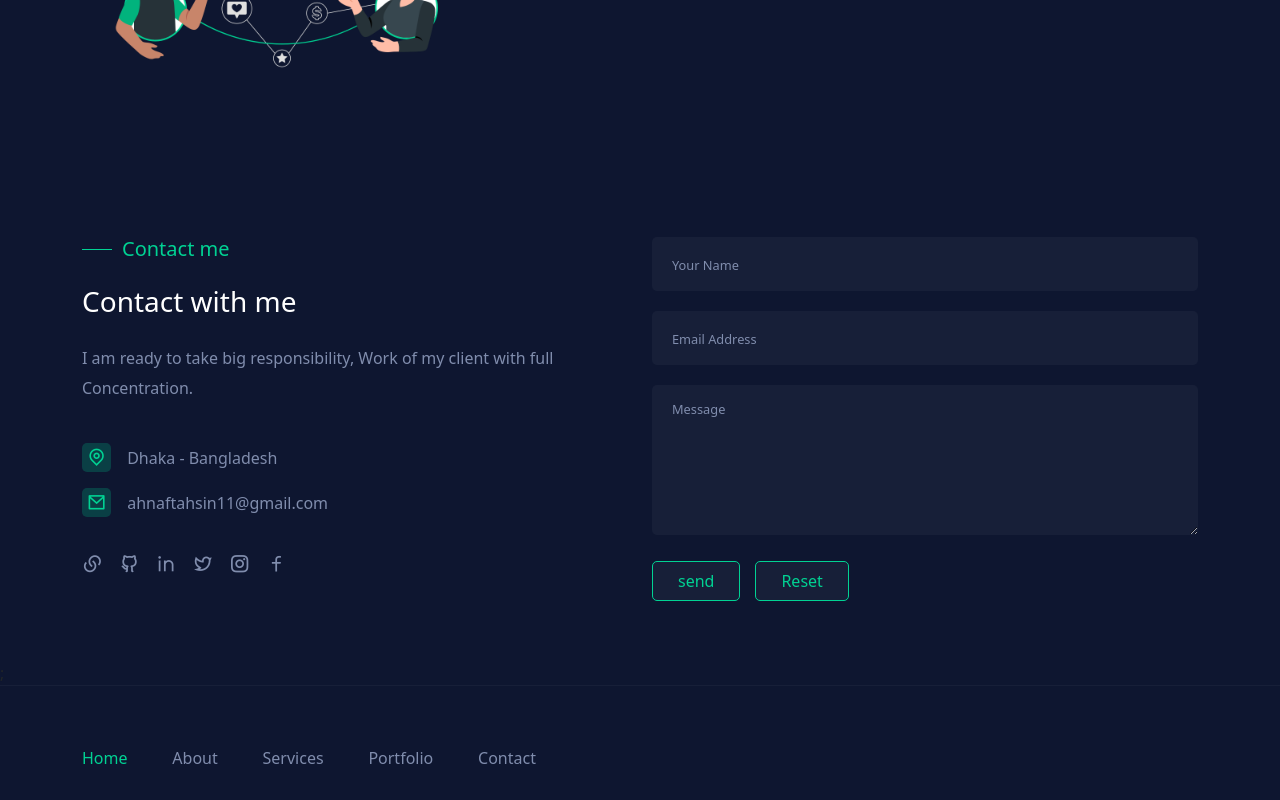
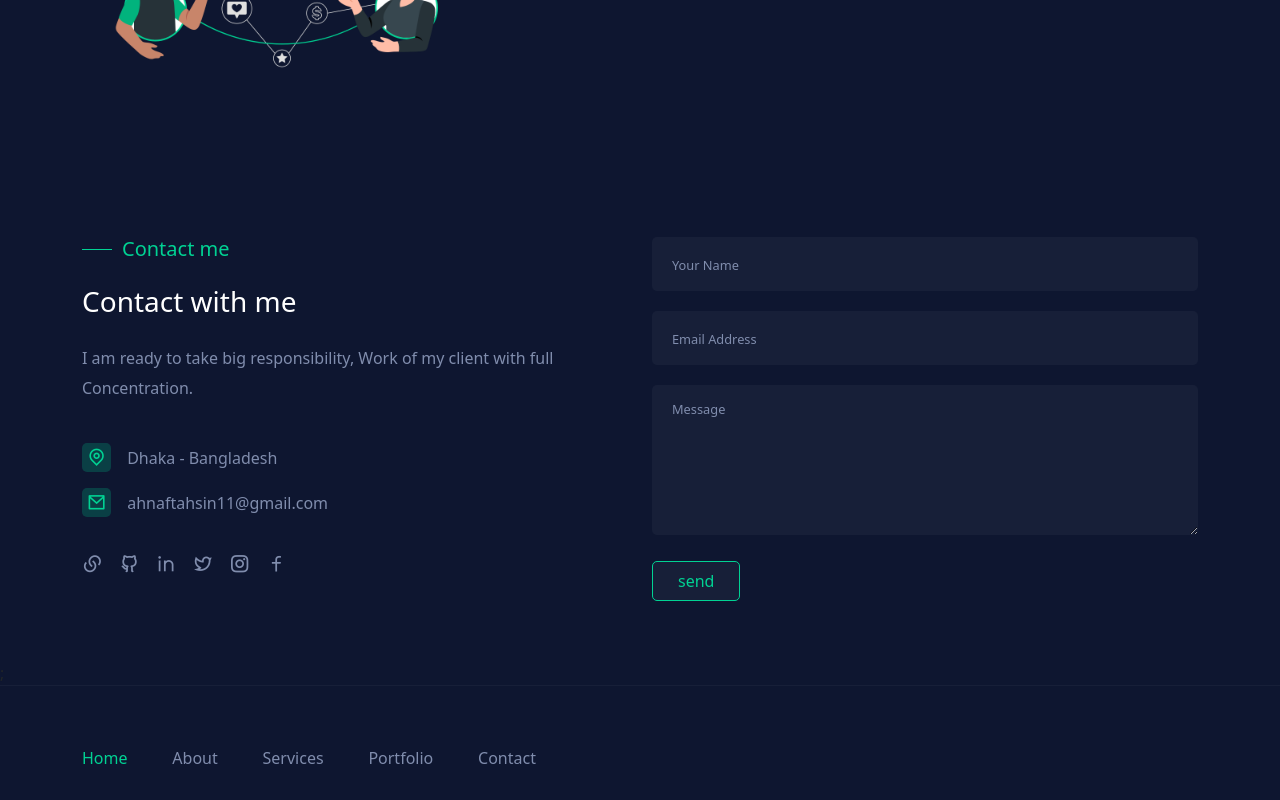
Before and after one commit to codertahsin/Ahnaf-Tahsin, a Next.js app: page / in a window 1280 px wide. Shown: the part 2601-3401 px from the top of the page. Built offline with nearby package versions, Linux system fonts and the light colour scheme.

Commit message:
changes btn

```diff
--- a/components/UI/Form.jsx
+++ b/components/UI/Form.jsx
@@ -11,7 +11,7 @@ const Form = () => {
     emailjs.sendForm('service_4uooeb4', 'template_b4bx3ot', form.current, 'qP0IDdARH1O9Ek3mt')
       .then((result) => {
           console.log(result.text);
-          console.log('Message Sent')
+          document.write('Thank you for communication with me.')
       }, (error) => {
           console.log(error.text);
       });
@@ -33,9 +33,6 @@ return (
       <button className="primary__btn" value="Send" type="submit">
       send
       </button>
-      <button className="rst_btn" value="Reset" type="reset">
-      Reset
-      </button>
     </form>
     </styledContactFrom>
     </>
```
